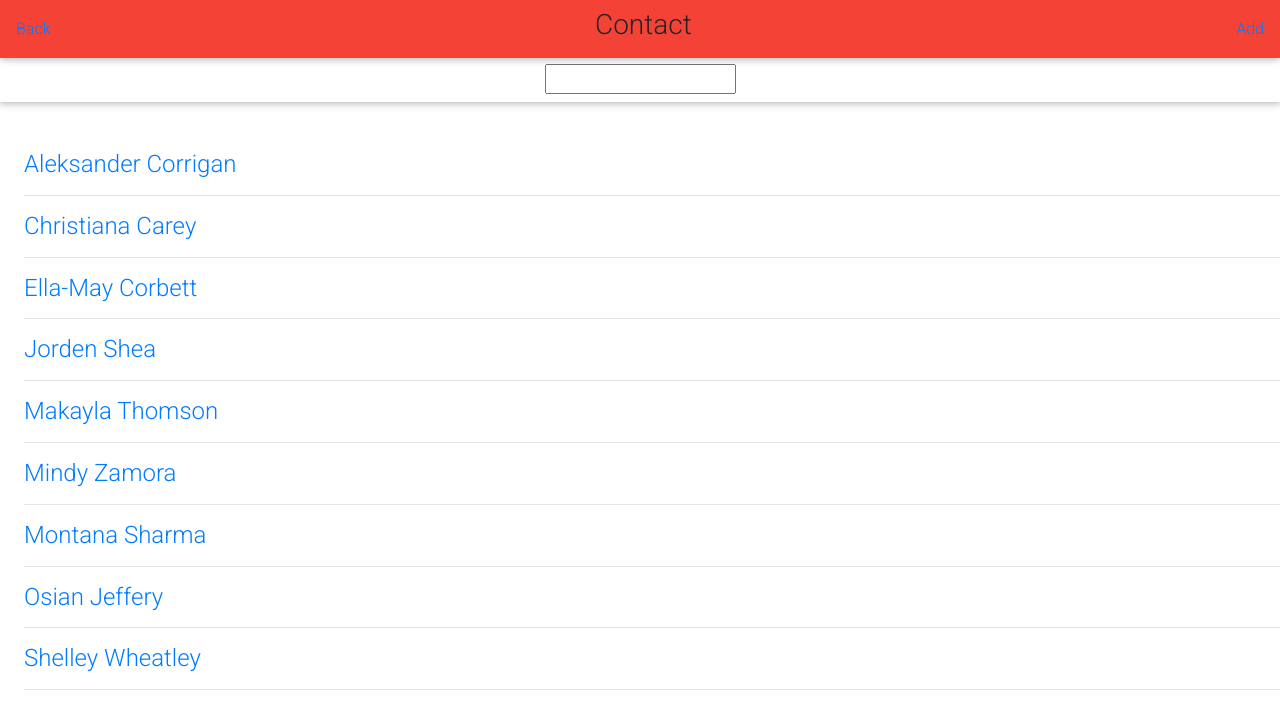
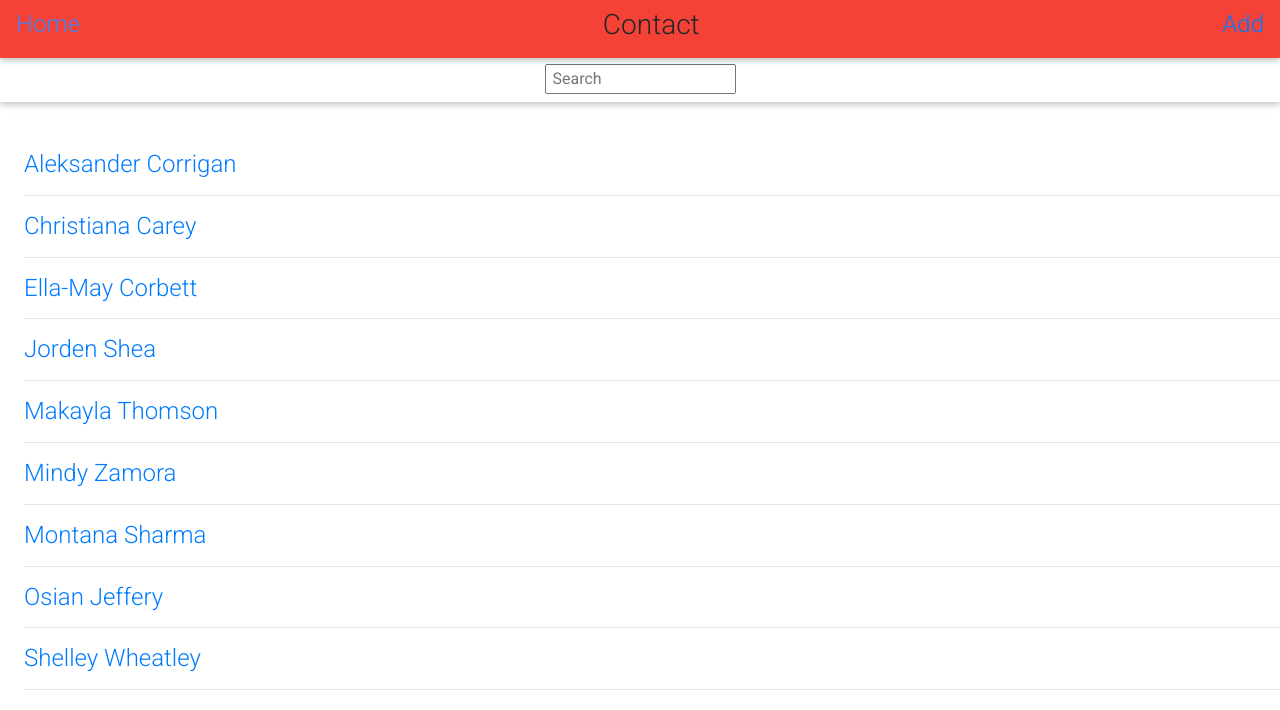
Before and after one commit to klentz87/react-contact-list, a React (Create React App) app: page / in a window 1280 px wide. Shown: the top 710 px of the page. Built offline with nearby package versions, Linux system fonts and the light colour scheme.

Commit message:
continue bootstrapping

```diff
--- a/src/components/App.js
+++ b/src/components/App.js
@@ -11,7 +11,7 @@ let contacts = [
 	{
 		id: 1540538341501,
 		name: "Montana Sharma",
-		email: "msharma@gmail.com"
+		email: "msharma@gmail.com",
 	},
 	{
 		id: 1540538356203,
--- a/src/components/Contact.js
+++ b/src/components/Contact.js
@@ -144,6 +144,9 @@ class Contact extends Component {
 									{notesArea}
 								</ul>
 							</div>
+							<div>
+
+							</div>
 						</Col>
 					</Row>
 				</Container>
@@ -166,7 +169,7 @@ class Contact extends Component {
 								<Input type="textarea" label="Notes" icon="pencil" id="notes" value={this.state.formData.notes} onChange={this.handleChange}/>
 							</div>
 							<div className="text-center">
-								<Button type="submit">Add Contact</Button>
+								<Button color="primary" type="submit">Add Contact</Button>
 							</div>
 						</form>
 					</Col>
--- a/src/components/ContactList.js
+++ b/src/components/ContactList.js
@@ -41,7 +41,7 @@ class ContactList extends Component {
 				<Navbar className='search-bar' expand="xs">
 					<NavbarNav>
 						<NavItem>
-							<input value={this.state.search} onChange={(event) => {this.updateSearch(event.target.value)}}/>
+							<input value={this.state.search} placeholder=" Search" onChange={(event) => {this.updateSearch(event.target.value)}}/>
 						</NavItem>
 					</NavbarNav>
 				</Navbar>
--- a/src/components/NavigationBar.js
+++ b/src/components/NavigationBar.js
@@ -29,23 +29,20 @@ class NavigationBar extends Component {
 		let rightButton, leftButton;
 
 		if (this.props.match.path == '/') {
-			rightButton = <Link to="/contact">Add</Link>
+			rightButton = <Link to="/contact"><h4>Add</h4></Link>
+			leftButton = <a href="http://www.krislentz.net" className="text-primary"><h4>Home</h4></a>
 		} else {
 			if (_.isEmpty(this.props.match.params)) {
-				rightButton = <a className="text-primary" onClick={this.handleSubmit}>Add</a>
+				rightButton = <a className="text-primary" onClick={this.handleSubmit}><h4>Add</h4></a>
 			} else {
 				if (this.props.editMode) {
-					rightButton = <a className="text-primary" onClick={this.handleEdit}>Add</a>
+					rightButton = <a className="text-primary" onClick={this.handleEdit}><h4>Add</h4></a>
 				} else {
-					rightButton = <a className="text-primary" onClick={this.handleEditMode}>Edit</a>
+					rightButton = <a className="text-primary" onClick={this.handleEditMode}><h4>Edit</h4></a>
 				}
+				leftButton = <Link to="/"><h4>Back</h4></Link>
 			}
-
-			leftButton = <Link to="/">Back</Link>
 		}
-
-		leftButton = <Link to="/">Back</Link>
-
 
 		return(
 			<Navbar color="red" fixed="top" expand="xs">
@@ -55,7 +52,7 @@ class NavigationBar extends Component {
 					</NavItem>
 				</NavbarNav>
 
-				<NavbarNav center>
+				<NavbarNav>
 					<NavItem>
 						<h3>Contact</h3>
 					</NavItem>
```
